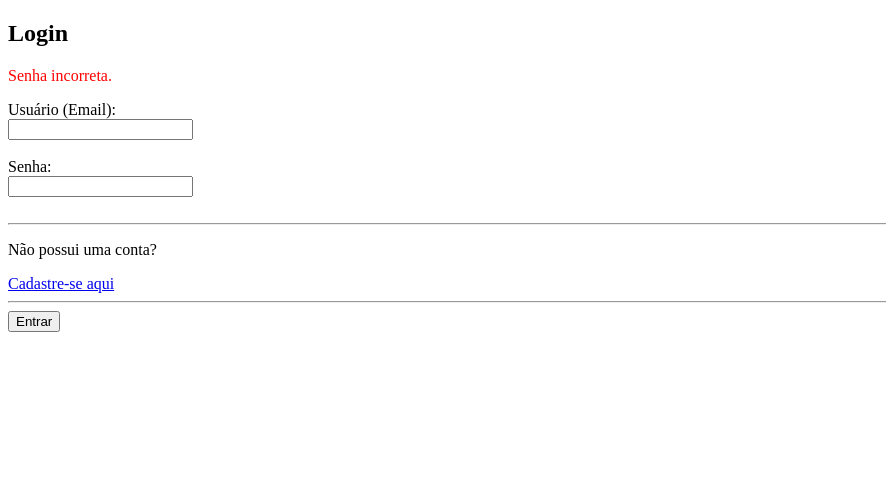
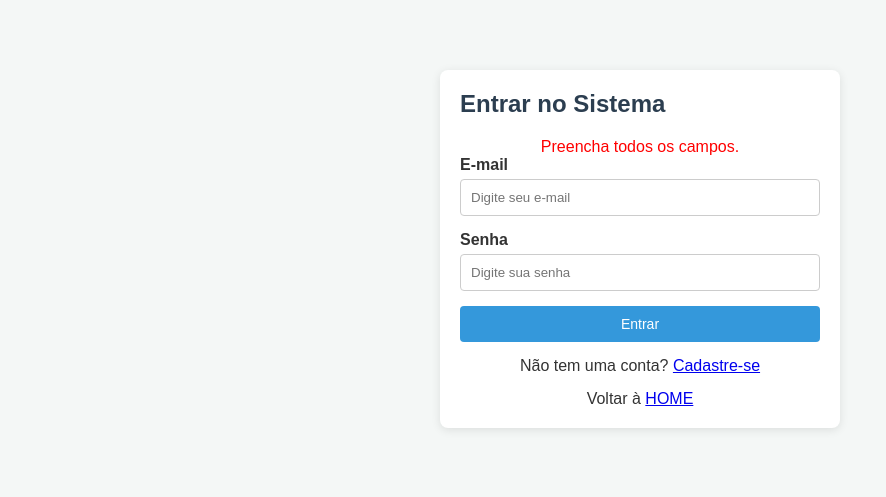
Before and after one commit to Sammy-front/FSA_phpEmpresaEventos, a PHP site: page /views/auth/login.php in a window 1280 px wide. Shown: the top 497 px of the page, without its empty margins (0-886 px from the left). Run offline with PHP 8.4, Linux system fonts and the light colour scheme; the visitor is signed in with stand-in values (Sample User, id 1); data that the repository does not hold is empty.

Commit message:
Correções, adicionamentos, design e algumas funcionalidades novas.

```diff
--- a/Eventos/controllers/usuarioControllers.php
+++ b/Eventos/controllers/usuarioControllers.php
@@ -3,7 +3,7 @@
 <?php
 session_start();
 
-require __DIR__ . '../../config/conexao.php';
+require __DIR__ . '/../config/conexao.php';
 
 // Criar usuario
 if (isset($_POST['create_usuario'])) {
@@ -12,7 +12,7 @@
 	$data_nascimento = mysqli_real_escape_string($conexao, trim($_POST['data_nascimento']));
 	$senha = isset($_POST['senha']) ? mysqli_real_escape_string($conexao, password_hash(trim($_POST['senha']), PASSWORD_DEFAULT)) : '';
 
-	$sql = "INSERT INTO login (nome, email, data_nascimento, senha) VALUES ('$nome', '$email', '$data_nascimento', '$senha')";
+	$sql = "INSERT INTO usuarios (nome, email, data_nascimento, senha) VALUES ('$nome', '$email', '$data_nascimento', '$senha')";
 
 	mysqli_query($conexao, $sql);
 
--- /dev/null
+++ b/Eventos/public/css/style.css
@@ -0,0 +1,137 @@
+* {
+    box-sizing: border-box;
+    margin: 0;
+    padding: 0;
+    font-family: Arial, sans-serif;
+}
+
+body {
+    background-color: #f4f7f6;
+    color: #333;
+    padding: 20px;
+}
+
+.container {
+    max-width: 800px;
+    margin: 0 auto;
+    background: #fff;
+    padding: 20px;
+    border-radius: 8px;
+    box-shadow: 0 2px 10px rgba(0, 0, 0, 0.1);
+}
+
+.login-container {
+    max-width: 400px;
+    margin: 50px auto;
+}
+
+h1,
+h2 {
+    margin-bottom: 20px;
+    color: #2c3e50;
+}
+
+.form-group {
+    margin-bottom: 15px;
+}
+
+label {
+    display: block;
+    margin-bottom: 5px;
+    font-weight: bold;
+}
+
+input {
+    width: 100%;
+    padding: 10px;
+    border: 1px solid #ccc;
+    border-radius: 4px;
+}
+
+input[readonly],
+input[disabled] {
+    background-color: #e9ecef;
+    cursor: not-allowed;
+}
+
+.btn {
+    display: inline-block;
+    padding: 10px 15px;
+    border: none;
+    border-radius: 4px;
+    cursor: pointer;
+    text-decoration: none;
+    color: #fff;
+    font-size: 14px;
+    text-align: center;
+}
+
+.btn-primary {
+    background-color: #3498db;
+}
+
+.btn-success {
+    background-color: #2ecc71;
+}
+
+.btn-danger {
+    background-color: #e74c3c;
+}
+
+.btn-secondary {
+    background-color: #95a5a6;
+}
+
+.btn:hover {
+    opacity: 0.9;
+}
+
+.alert {
+    padding: 10px;
+    margin-bottom: 15px;
+    border-radius: 4px;
+}
+
+.alert-error {
+    background-color: #f8d7da;
+    color: #721c24;
+    border: 1px solid #f5c6cb;
+}
+
+table {
+    width: 100%;
+    border-collapse: collapse;
+    margin-top: 15px;
+}
+
+th,
+td {
+    padding: 12px;
+    border-bottom: 1px solid #ddd;
+    text-align: left;
+}
+
+th {
+    background-color: #f8f9fa;
+}
+
+.actions {
+    display: flex;
+    gap: 5px;
+}
+
+.header-actions {
+    display: flex;
+    justify-content: space-between;
+    align-items: center;
+    margin-bottom: 20px;
+}
+
+.view-details p {
+    margin-bottom: 15px;
+    font-size: 16px;
+}
+
+.view-details span {
+    font-weight: bold;
+}
--- a/Eventos/views/auth/login.php
+++ b/Eventos/views/auth/login.php
@@ -1,74 +1,112 @@
 <?php
 session_start();
 
-require __DIR__ . '../../../config/conexao.php'; // Conectar ao banco
+require __DIR__ . '/../../config/conexao.php'; // Conecta ao banco
 
 if (isset($_POST['login_usuario'])) {
-    // Sanitize e escape as variáveis para evitar SQL Injection
-    $usuario = mysqli_real_escape_string($conexao, trim($_POST['usuario']));
-    $senha = mysqli_real_escape_string($conexao, trim($_POST['senha']));
 
-    // Consulta para buscar o usuário e a senha hashada no banco
-    $sql = "SELECT * FROM login WHERE email = '$usuario' LIMIT 1";
-    $resultado = mysqli_query($conexao, $sql);
+    // Captura e sanitização
+    $usuario = trim($_POST['usuario']);
+    $senha = trim($_POST['senha']);
+
+    // Verifica se os campos foram preenchidos
+    if (empty($usuario) || empty($senha)) {
+        $_SESSION['mensagem'] = 'Preencha todos os campos.';
+        header('Location: login.php');
+        exit;
+    }
+
+    // Prepared Statement
+    $sql = "SELECT id, nome, email, senha, cargo FROM usuarios WHERE email = ? LIMIT 1";
+    $stmt = mysqli_prepare($conexao, $sql);
+
+    if ($stmt) {
+        mysqli_stmt_bind_param($stmt, "s", $usuario);
+        mysqli_stmt_execute($stmt);
+        $resultado = mysqli_stmt_get_result($stmt);
 
         if ($resultado && mysqli_num_rows($resultado) > 0) {
-        // Buscar os dados do usuário
+
             $usuarioDB = mysqli_fetch_assoc($resultado);
 
-        // Verificar se a senha informada corresponde ao hash armazenado
+            // Verificação da senha
             if (password_verify($senha, $usuarioDB['senha'])) {
-            // Senha correta, criar a sessão
+
+                // Armazena informações da sessão
                 $_SESSION['usuario'] = $usuarioDB['email'];
                 $_SESSION['nome'] = $usuarioDB['nome'];
+                $_SESSION['cargo'] = $usuarioDB['cargo'];
+
+                // 🔥 Verificação do cargo e redirecionamento correto
+                if ($usuarioDB['cargo'] === 'adm') {
+                    header('Location: ../../public/dashboard.php');
+                    exit;
+                } else {
                     header('Location: ../../public/index.php');
                     exit;
+                }
+
             } else {
-            // Senha incorreta
                 $_SESSION['mensagem'] = 'Senha incorreta.';
                 header('Location: login.php');
                 exit;
             }
         } else {
-        // Usuário não encontrado
             $_SESSION['mensagem'] = 'Usuário não encontrado.';
+            header('Location: login.php');
+            exit;
+        }
+    } else {
+        $_SESSION['mensagem'] = 'Erro no servidor. Tente novamente mais tarde.';
         header('Location: login.php');
         exit;
     }
 }
 ?>
-
 <!DOCTYPE html>
 <html lang="pt-br">
 
 <head>
     <meta charset="UTF-8">
     <title>Login</title>
+    <link rel="stylesheet" href="../../public/css/style.css">
 </head>
 
 <body>
-    <h2>Login</h2>
+    <div class="container login-container">
+
+        <h2>Entrar no Sistema</h2>
 
         <?php if (isset($_SESSION['mensagem'])): ?>
-        <p style="color: red;"><?php echo $_SESSION['mensagem']; ?></p>
+            <p style="color: red; text-align:center;">
+                <?php echo $_SESSION['mensagem']; ?>
+            </p>
             <?php unset($_SESSION['mensagem']); ?>
         <?php endif; ?>
 
         <form method="POST">
-        <label for="usuario">Usuário (Email):</label><br>
-        <input type="text" id="usuario" name="usuario" required><br><br>
+            <div class="form-group">
+                <label for="usuario">E-mail</label>
+                <input type="email" id="usuario" name="usuario" required placeholder="Digite seu e-mail">
+            </div>
 
-        <label for="senha">Senha:</label><br>
-        <input type="password" id="senha" name="senha" required><br><br>
+            <div class="form-group">
+                <label for="senha">Senha</label>
+                <input type="password" id="senha" name="senha" required placeholder="Digite sua senha">
+            </div>
 
-        <hr>
-        <p>Não possui uma conta?</p>
-        <a href="../auth/register.php">Cadastre-se aqui</a>
-        <hr>
-
-        <button type="submit" name="login_usuario">Entrar</button>
+            <button type="submit" name="login_usuario" class="btn btn-primary" style="width: 100%;">Entrar</button>
         </form>
 
+        <p style="margin-top: 15px; text-align: center;">
+            Não tem uma conta? <a href="../auth/register.php">Cadastre-se</a>
+        </p>
+
+        <p style="margin-top: 15px; text-align: center;">
+            Voltar à <a href="../../public/index.php">HOME</a>
+        </p>
+
+    </div>
 </body>
 
 </html>
--- a/Eventos/views/auth/register.php
+++ b/Eventos/views/auth/register.php
@@ -24,8 +24,8 @@
               </h4>
             </div>
             <div class="card-body">
-              <!-- Aqui o formulário aponta para o acoes.php -->
-              <form action="../../controllers/acoes.php" method="POST">
+              <!-- Aqui o formulário aponta para o usuarioController.php -->
+              <form action="../../controllers/usuarioController.php" method="POST">
 
                 <div class="mb-3">
                   <label>Nome Completo</label>
--- a/Eventos/views/eventos/evento-edit.php
+++ b/Eventos/views/eventos/evento-edit.php
@@ -20,7 +20,7 @@
   <div class="container mt-5">
     <div class="card">
       <div class="card-header">
-        <h4>Editar Evento <a href="../../public/index.php" class="btn btn-danger float-end">Voltar</a></h4>
+        <h4>Editar Evento <a href="../../public/dashboard.php" class="btn btn-danger float-end">Voltar</a></h4>
       </div>
       <div class="card-body">
 
@@ -34,7 +34,7 @@
           if (mysqli_num_rows($query) > 0) {
             $evento = mysqli_fetch_array($query);
         ?>
-            <form action="../../controllers/acoes.php" method="POST">
+            <form action="../../controllers/eventoControllers.php" method="POST">
               <!-- Identifica o ID do evento atual para atualizar a linha certa no banco -->
               <input type="hidden" name="evento_id" value="<?= $evento['id'] ?>">
 
--- a/Eventos/views/eventos/evento-view.php
+++ b/Eventos/views/eventos/evento-view.php
@@ -1,7 +1,7 @@
 <?php
 session_start();
 
-require __DIR__ . '../../../config/conexao.php';
+require __DIR__ . '/../../config/conexao.php';
 
 
 if (!isset($_SESSION['usuario'])) {
@@ -25,7 +25,7 @@
           <div class="card">
             <div class="card-header">
               <h4>Visualizar usuário
-                <a href="../../public/index.php" class="btn btn-danger float-end">Voltar</a>
+                <a href="../../public/dashboard.php" class="btn btn-danger float-end">Voltar</a>
               </h4>
             </div>
             <div class="card-body">
```
Also changed, not shown: Eventos/public/dashboard.php (added, +92 -0 lines), Eventos/public/index.php (+42 -68 lines), Eventos/views/eventos/evento-create.php (+33 -6 lines), gera_relatorio.js (added, +93 -0 lines). Lines whose indentation alone changed are shown as unchanged.
